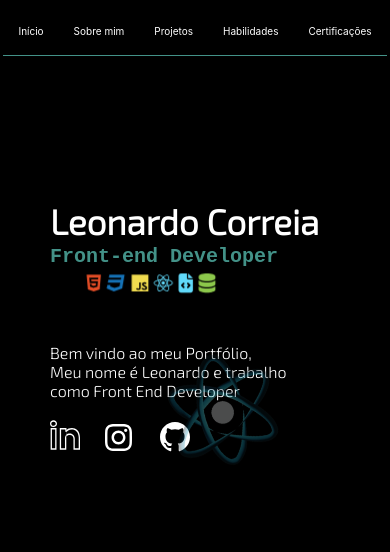
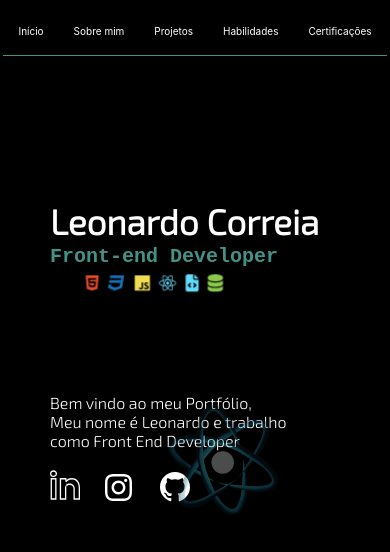
Before and after one commit to Leonardo-Correia-da-silva/Portfolio, a React (Create React App) app: page / in a window 390 px wide. Shown: the top 552 px of the page. Built offline with nearby package versions, Linux system fonts and the light colour scheme.

Commit message:
Update principal.css

```diff
--- a/src/componentes/container/principal/principal.css
+++ b/src/componentes/container/principal/principal.css
@@ -98,14 +98,14 @@
 
     .resumo {
         font-size: 16px;
-        margin-top: 50px;
+        margin-top: 100px;
         padding-left: 50px;
     }
     .icone {
         font-size: 2em;
         margin-right: -75px;
-        animation: pulse 2s infinite;
-        padding-left: 80px;
+        animation: pulse 2.5s infinite;
+        padding-left: 82px;
 
     }
 
```
